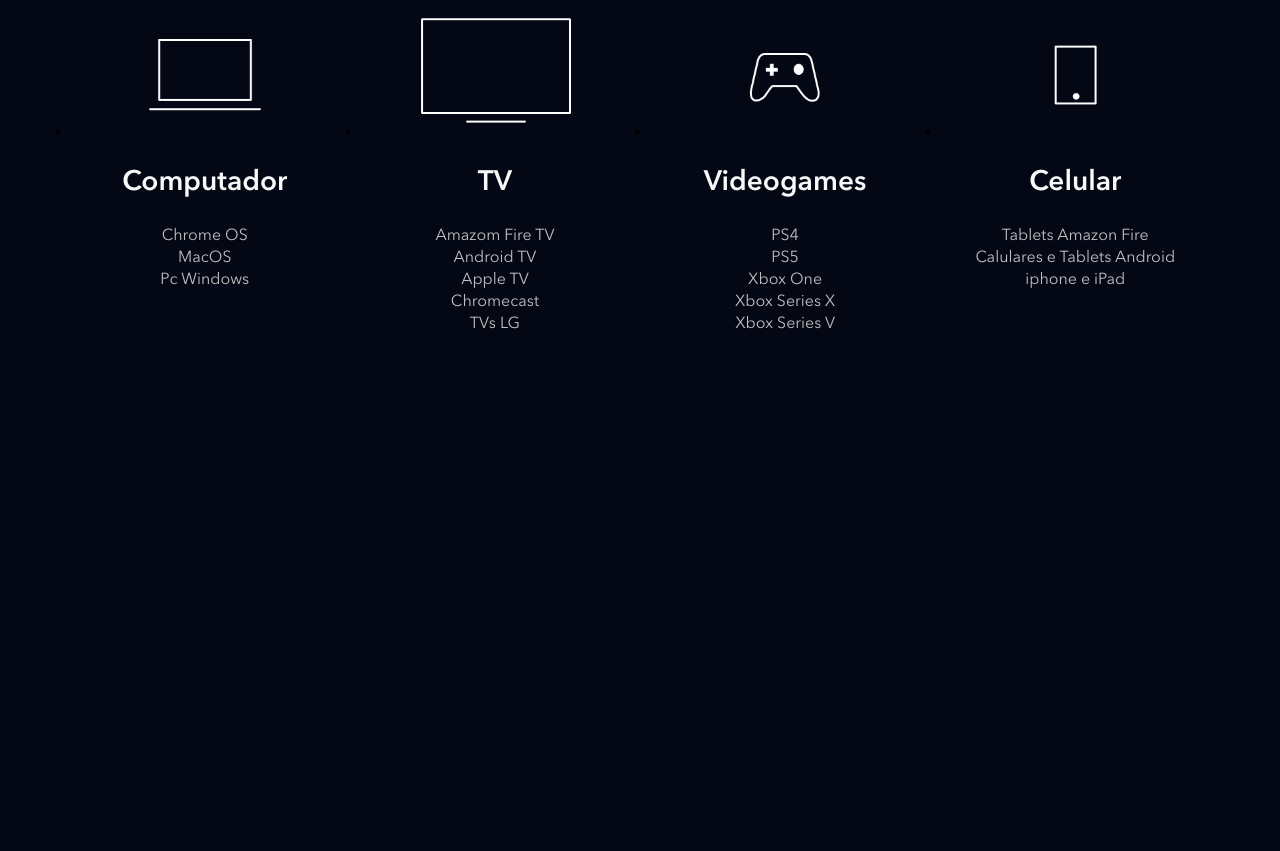
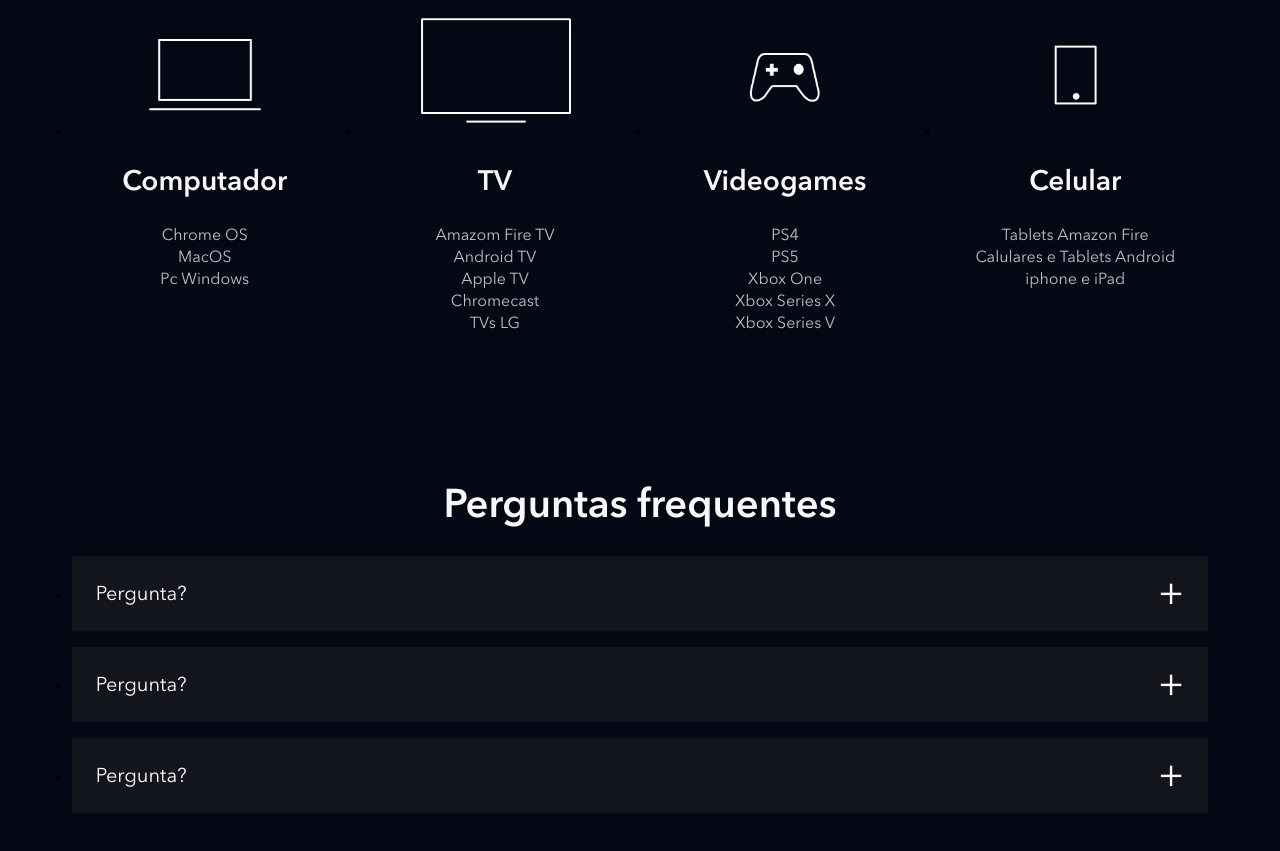
Before and after one commit to PedroGS13876/clone_disneyplus, a website: page index.html in a window 1280 px wide. Shown: the part 3889-4740 px from the top of the page. Before the commit the page ends 4294 px from the top, so only its background shows below. Drawn offline with nearby package versions, Linux system fonts and the light colour scheme; files that its build step writes are made by us from their sources; files whose address does not match are found by name.

Commit message:
salvando

```diff
--- a/index.html
+++ b/index.html
@@ -211,7 +211,35 @@
             </li>
         </ul>
     </section>
-    <section class="faq"></section>
+    <section class="faq">
+        <h2 class="title">Perguntas frequentes</h2>
+        <ul class="faq__questions">
+            <li class="faq__questions__item">
+                <div class="faq__questions__item__question" data-faq-question>
+                    Pergunta?
+                </div>
+                <div class="faq__questions__item__answer text--big">
+                    A resposta da pergunta
+                </div>
+            </li>
+            <li class="faq__questions__item">
+                <div class="faq__questions__item__question" data-faq-question>
+                    Pergunta?
+                </div>
+                <div class="faq__questions__item__answer text--big">
+                    A resposta da pergunta
+                </div>
+            </li>
+            <li class="faq__questions__item">
+                <div class="faq__questions__item__question" data-faq-question>
+                    Pergunta?
+                </div>
+                <div class="faq__questions__item__answer text--big">
+                    A resposta da pergunta
+                </div>
+            </li>
+        </ul>
+    </section>
 
     <script src="./src/main.js"></script>
 </body>
--- /dev/null
+++ b/src/styles/_faq.scss
@@ -0,0 +1,52 @@
+.faq {
+    padding: 5.6vw;
+
+    h2 {
+        text-align: center;
+        margin-bottom: 24px;
+    }
+
+    &__questions {
+        &__item {
+            background-color: #13151d;
+            margin-bottom: 16px;
+
+            &__question {
+                color: #fff;
+                font-size: 20px;
+                padding: 24px;
+                display: block;
+                cursor: pointer;
+                position: relative;
+
+                &::after {
+                    content: '+';
+                    position: absolute;
+                    top: 0;
+                    right: 24px;
+                    height: 100%;
+                    display: flex;
+                    align-items: center;
+                    font-size: 40px;
+                }
+            }
+
+            &__answer {
+                height: 0;
+                overflow: hidden;
+            }
+
+            &--is-open {
+                .faq__questions__item__question::after {
+                    content: '-';
+                }
+
+                .faq__questions__item__answer {
+                    height: auto;
+                    padding: 24px;
+                    transition: height, .5s ease;
+                }
+            }
+        }
+    }
+}
--- a/src/styles/main.scss
+++ b/src/styles/main.scss
@@ -3,6 +3,7 @@
 @use 'shows';
 @use 'plans';
 @use 'available-devices';
+@use 'faq';
 
 @font-face {
     font-family: Avenir;
```
